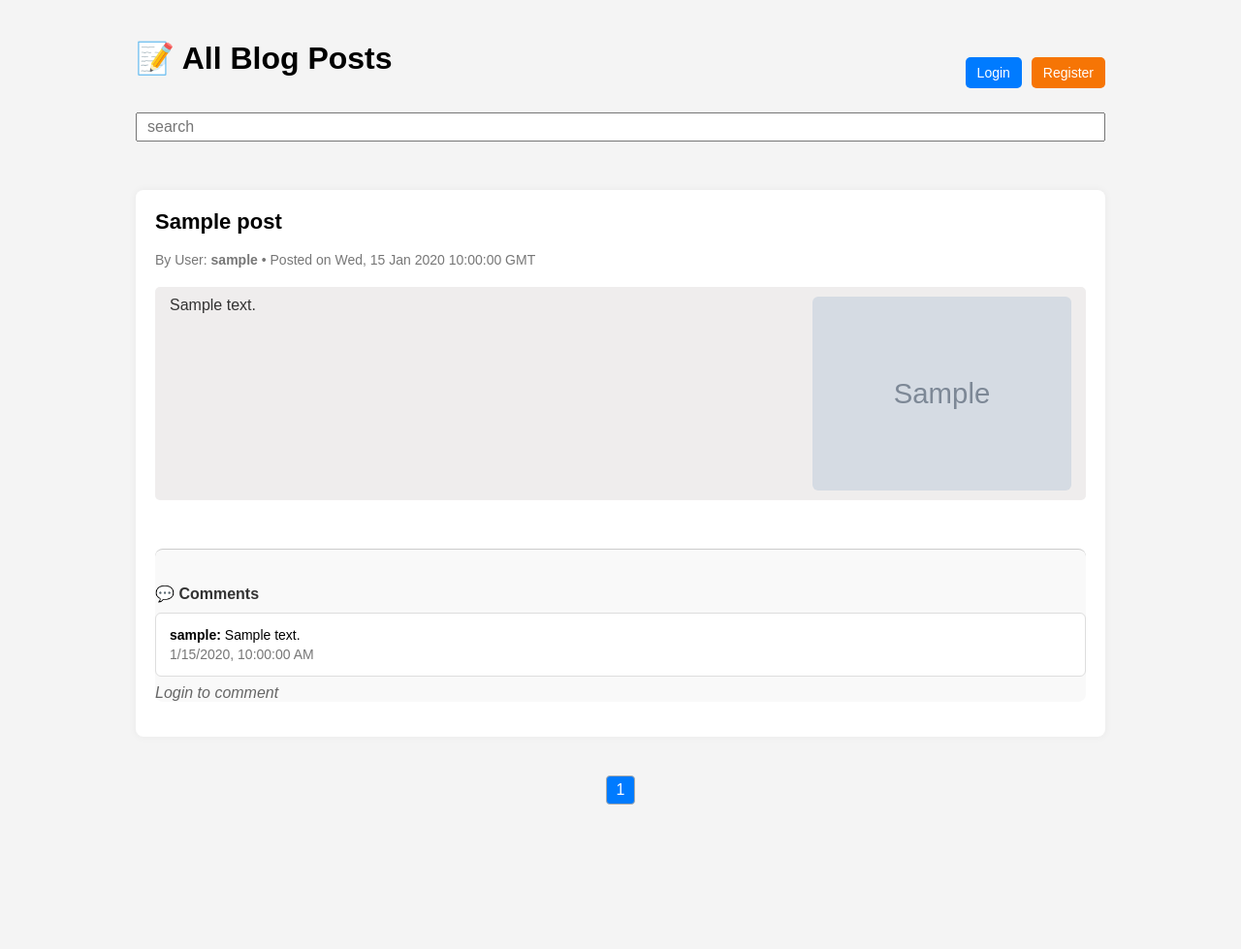
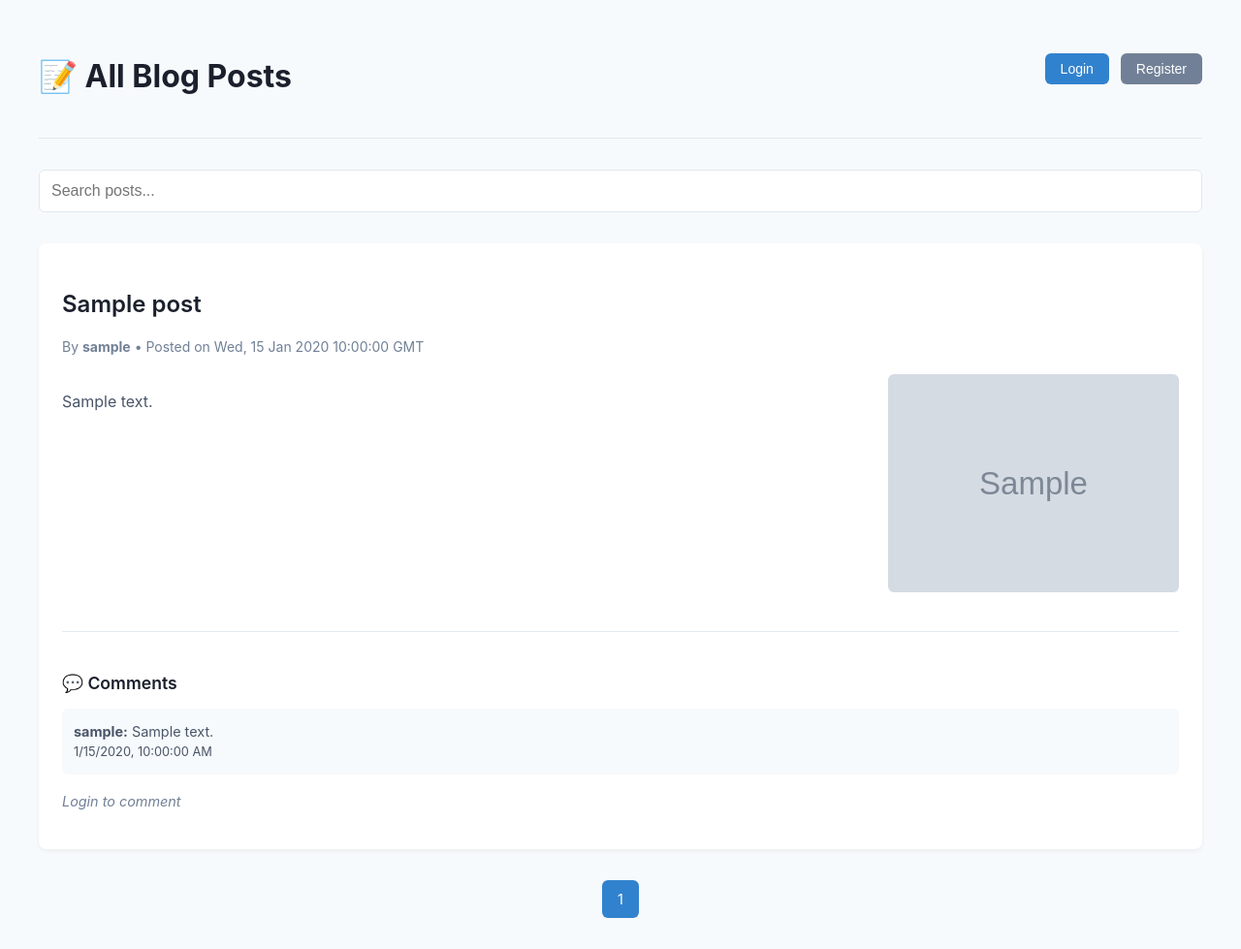
Before and after one commit to SahilAsodariya/Blog, a Flask app: page / in a window 1280 px wide. Shown: the whole page at 97% size. Before the commit the page ends 830 px from the top, so only its background shows below. Run offline with Flask 3, Linux system fonts and the light colour scheme; tables that the repository leaves empty hold one stand-in row (values such as "Sample post"); grey boxes marked "Sample" are stand-in pictures; some libraries are stand-ins or nearby versions.

Commit message:
Integrate SocketIO for real-time notifications; update app initialization and routes to support WebSocket functionality; enhance post creation with notification emission; improve UI with responsive design and styling updates.

```diff
--- a/app/__init__.py
+++ b/app/__init__.py
@@ -1,5 +1,5 @@
 from flask import Flask
-from .extensions import db, migrate, jwt,mail
+from .extensions import db, migrate, jwt,mail, socketio
 from .routes.auth import auth_bp
 from .routes.post import post_bp
 from .routes.First_page import bp as first_page_bp
@@ -14,6 +14,7 @@ def create_app(config = "config.Config"):
     migrate.init_app(app,db)
     jwt.init_app(app)
     mail.init_app(app)
+    socketio.init_app(app, cors_allowed_origins="*")
 
     app.register_blueprint(auth_bp, url_prefix="/auth/")
     app.register_blueprint(post_bp, url_prefix="/post/")
--- a/app/extensions.py
+++ b/app/extensions.py
@@ -2,9 +2,12 @@ from flask_sqlalchemy import SQLAlchemy
 from flask_migrate import Migrate
 from flask_jwt_extended import JWTManager
 from flask_mail import Mail
+from flask_socketio import SocketIO
+
 
 
 db = SQLAlchemy()
 migrate = Migrate()
 jwt = JWTManager()
 mail = Mail()
+socketio = SocketIO()
--- a/app/routes/auth.py
+++ b/app/routes/auth.py
@@ -1,13 +1,15 @@
 from flask import Blueprint, request,render_template, redirect, url_for, jsonify
 from werkzeug.security import generate_password_hash, check_password_hash
 from ..models import User
-from ..extensions import db
+from ..extensions import db,socketio
 from ..validation import is_valid_password
 from ..schema.schema import UserSchema
 from flask_jwt_extended import create_access_token,jwt_required, get_jwt_identity, decode_token
 from email_validator import validate_email, EmailNotValidError
 from ..utils.email_utils import send_email
 from datetime import timedelta
+
+
 
 
 auth_bp = Blueprint('auth',__name__)
--- a/app/routes/post.py
+++ b/app/routes/post.py
@@ -2,11 +2,12 @@ from flask import Blueprint, request, render_template,jsonify, current_app
 import os
 from werkzeug.utils import secure_filename
 from ..models import Post, User
-from ..extensions import db
+from ..extensions import db, socketio
 from ..schema.schema import PostSchema, CommentSchema
 from datetime import datetime, timedelta
 from sqlalchemy import func
 from ..utils.image_compres_utils import compress_image
+from flask_socketio import emit
 
 
 
@@ -105,6 +106,12 @@ def create_post():
         db.session.add(post)
         db.session.commit()
 
+        socketio.emit(
+        'notification',
+        {'message': f"📢 New post created: {title}"},
+        to=None
+    )
+
         return jsonify({'message': 'Post created successfully'}), 201
 
     return render_template('create_post.html')
--- a/app/static/css/posts.css
+++ b/app/static/css/posts.css
@@ -1,264 +1,281 @@
-/* posts.css */
-
 body {
-  font-family: Arial, sans-serif;
-  background: #f4f4f4;
+  font-family: 'Inter', -apple-system, BlinkMacSystemFont, 'Segoe UI', Roboto, Oxygen, Ubuntu, Cantarell, sans-serif;
+  background-color: #f7fafc;
+  color: #2d3748;
   margin: 0;
-  padding: 0;
+  line-height: 1.6;
 }
 
 .container {
-  width: 90%;
-  max-width: 1000px;
-  margin: auto;
-  padding: 20px;
+  max-width: 1200px;
+  margin: 0 auto;
+  padding: 2rem;
 }
 
 .header {
   display: flex;
   justify-content: space-between;
   align-items: center;
-  margin-bottom: 15px;
-  flex-wrap: wrap;
-}
-.search-container{
-  margin-bottom: 30px;
-  display: flex;
-  width: 100%;
-  gap: 20px;
-}
-.search{
- width: 100%;
-  height: 30px;
-  padding: 0px 10px;
-  font-size: 16px;
+  margin-bottom: 2rem;
+  border-bottom: 1px solid #e2e8f0;
+  padding-bottom: 1rem;
 }
 
+.header h1 {
+  font-size: 2rem;
+  font-weight: 700;
+  color: #1a202c;
+}
 
 .actions {
-  margin-top: 30px;
   display: flex;
-  gap: 10px;
+  gap: 1rem;
+  align-items: center;
 }
 
-.btn {
-  padding: 8px 12px;
-  border: none;
-  cursor: pointer;
-  font-size: 14px;
-  border-radius: 5px;
-  text-decoration: none;
+.my-posts-toggle {
+  display: flex;
+  align-items: center;
+  gap: 0.5rem;
 }
 
-.btn.primary {
-  background-color: #007bff;
-  color: white;
+.my-posts-toggle input[type="checkbox"] {
+  display: inline-block;
+  width: 1.25rem;
+  height: 1.25rem;
+  cursor: pointer;
 }
 
-.btn.danger {
-  background-color: #dc3545;
-  color: white;
-}
-.btn.user {
-  background-color: rgb(162, 74, 216);
-  color: white;
+.my-posts-toggle label {
+  font-size: 0.9rem;
+  color: #4a5568;
+  cursor: pointer;
 }
 
-.register {
-  background-color: rgb(246, 117, 5);
-  color: white;
-}
-.posts-container {
-  display: flex;
-  flex-direction: column;
-  gap: 20px;
+.search-container {
+  margin-bottom: 2rem;
 }
 
-.post-card {
-  background-color: white;
-  padding: 20px;
-  border-radius: 10px;
-  box-shadow: 0 2px 8px rgba(0, 0, 0, 0.1);
-  overflow-wrap: break-word; /* 💡 Ensures long words wrap */
-  word-wrap: break-word;
-  word-break: break-word;
+.search {
+  width: 100%;
+  padding: 0.75rem;
+  border: 1px solid #e2e8f0;
+  border-radius: 0.375rem;
+  font-size: 1rem;
+  color: #2d3748;
+  background-color: #fff;
+  transition: border-color 0.2s ease;
 }
 
-.post-card h2 {
-  margin-top: 0;
+.search:focus {
+  outline: none;
+  border-color: #3182ce;
+  box-shadow: 0 0 0 3px rgba(66, 153, 225, 0.1);
 }
 
-.meta {
-  font-size: 0.8em;
-  color: #555;
-  margin-bottom: 10px;
+.posts-container {
+  display: grid;
+  gap: 1.5rem;
 }
 
 .post-card {
   background-color: #fff;
-  padding: 20px;
-  margin: 20px 0;
-  border-radius: 8px;
-  box-shadow: 0 0 8px rgba(0, 0, 0, 0.05);
+  border-radius: 0.5rem;
+  padding: 1.5rem;
+  box-shadow: 0 2px 4px rgba(0, 0, 0, 0.05);
+  transition: transform 0.2s ease, box-shadow 0.2s ease;
+}
+
+.post-card:hover {
+  transform: translateY(-2px);
+  box-shadow: 0 4px 8px rgba(0, 0, 0, 0.1);
 }
 
 .post-card h2 {
-  margin-top: 0;
-  font-size: 22px;
+  font-size: 1.5rem;
+  font-weight: 600;
+  color: #1a202c;
+  margin-bottom: 0.5rem;
 }
 
 .meta {
-  color: #777;
-  font-size: 14px;
-  margin-bottom: 12px;
+  font-size: 0.875rem;
+  color: #718096;
+  margin-bottom: 1rem;
 }
 
 .content-img {
-  background-color: #efeded;
-  margin-top: 20px;
-  padding: 10px 15px;
-  border-radius: 5px;
   display: flex;
-  flex-direction: column;
-  gap: 10px;
+  gap: 1.5rem;
+  margin-bottom: 1rem;
+}
+
+.content-img.text-only {
+  display: block;
 }
 
 .content-img.side-by-side {
-  flex-direction: row;
   align-items: flex-start;
 }
 
 .content-img .content {
   flex: 1;
-  font-size: 16px;
-  color: #333;
-  margin: 0;
+  font-size: 1rem;
+  color: #4a5568;
 }
-
 
 .content-img .img {
   max-width: 300px;
-  max-height: 200px;
+  border-radius: 0.375rem;
   object-fit: cover;
-  border-radius: 6px;
 }
 
-/* Full width content when there's no image */
-.content-img.text-only .content {
-  width: 100%;
+.actions {
+  display: flex;
+  gap: 0.75rem;
+  margin-bottom: 1rem;
 }
 
-/* Responsive behavior */
-@media (max-width: 768px) {
-  .content-img.side-by-side {
-    flex-direction: column;
-  }
-
-  .content-img .img {
-    width: 100%;
-    height: auto;
-  }
+.btn {
+  padding: 0.5rem 1rem;
+  border-radius: 0.375rem;
+  font-size: 0.875rem;
+  font-weight: 500;
+  cursor: pointer;
+  transition: background-color 0.2s ease, transform 0.1s ease;
+  border: none;
+  text-decoration: none;
+  display: inline-flex;
+  align-items: center;
+  justify-content: center;
 }
 
+.btn:hover {
+  transform: translateY(-1px);
+}
 
+.btn-primary {
+  background-color: #3182ce;
+  color: #fff;
+}
 
+.btn-primary:hover {
+  background-color: #2b6cb0;
+}
+
+.btn-secondary {
+  background-color: #718096;
+  color: #fff;
+}
+
+.btn-secondary:hover {
+  background-color: #5a6782;
+}
+
+.btn-danger {
+  background-color: #e53e3e;
+  color: #fff;
+}
+
+.btn-danger:hover {
+  background-color: #c53030;
+}
+
+.btn-small {
+  padding: 0.4rem 0.8rem;
+  font-size: 0.8rem;
+}
 
 .comments-section {
-  margin-top: 20px;
-  border-top: 1px solid #ccc;
-  padding-top: 15px;
-  background-color: #f9f9f9;
-  border-radius: 8px;
+  margin-top: 1.5rem;
+  padding-top: 1rem;
+  border-top: 1px solid #e2e8f0;
 }
 
 .comments-section h4 {
-  margin-bottom: 10px;
-  color: #333;
+  font-size: 1.1rem;
+  font-weight: 600;
+  color: #1a202c;
+  margin-bottom: 0.75rem;
+}
+
+.comments-list {
+  display: grid;
+  gap: 0.75rem;
+  margin-bottom: 1rem;
+}
+
+.comment {
+  display: flex;
+  gap: 1rem;
+  padding: 0.75rem;
+  background-color: #f7fafc;
+  border-radius: 0.375rem;
+}
+
+.comment p {
+  margin: 0;
+  font-size: 0.9rem;
+  color: #4a5568;
+}
+
+.comment .meta {
+  font-size: 0.8rem;
+}
+
+.no-comments, .no-posts, .comment-login-msg {
+  font-size: 0.9rem;
+  color: #718096;
+  font-style: italic;
 }
 
 .comment-form {
   display: flex;
-  gap: 10px;
-  margin-top: 10px;
+  gap: 0.5rem;
+  margin-top: 1rem;
 }
 
 .comment-input {
   flex: 1;
-  padding: 8px 12px;
-  border: 1px solid #ccc;
-  border-radius: 6px;
-  font-size: 14px;
+  padding: 0.5rem;
+  border: 1px solid #e2e8f0;
+  border-radius: 0.375rem;
+  font-size: 0.9rem;
+  color: #2d3748;
 }
 
-.comment-form .btn.small {
-  padding: 8px 16px;
-  font-size: 14px;
-  border-radius: 6px;
-  cursor: pointer;
-  background-color: #007bff;
-  color: white;
-  border: none;
-}
-
-.comment-form .btn.small:hover {
-  background-color: #0056b3;
-}
-
-.comments-list {
-  display: flex;
-  flex-direction: column;
-  gap: 12px;
-  margin-top: 10px;
-}
-
-.comment {
-  display: flex;
-  align-items: center;
-  justify-content: space-between;
-  gap: 10px;
-  background-color: #fff;
-  padding: 10px 14px;
-  border: 1px solid #ddd;
-  border-radius: 6px;
-  font-size: 14px;
-}
-
-.comment p {
-  margin: 4px 0;
-}
-
-.comment .comment-time {
-  font-size: 12px;
-  color: #777;
-}
-
-.comment-login-msg {
-  font-style: italic;
-  color: #666;
-  margin-top: 8px;
+.comment-input:focus {
+  outline: none;
+  border-color: #3182ce;
+  box-shadow: 0 0 0 3px rgba(66, 153, 225, 0.1);
 }
 
 .page-container {
-  align-items: center;
+  display: flex;
   justify-content: center;
-  display: flex;
-  gap: 5px;
-  margin-top: 20px;
-  flex-wrap: wrap;
+  gap: 0.5rem;
+  margin-top: 2rem;
 }
 
 .page {
-  padding: 5px 10px;
-  border: 1px solid #aaa;
+  padding: 0.5rem 1rem;
+  border-radius: 0.375rem;
+  background-color: #edf2f7;
+  color: #4a5568;
   cursor: pointer;
-  border-radius: 4px;
+  font-size: 0.9rem;
+  transition: background-color 0.2s ease;
+}
+
+.page:hover {
+  background-color: #e2e8f0;
 }
 
 .page.active {
-  background-color: #007bff;
-  color: white;
+  background-color: #3182ce;
+  color: #fff;
 }
 
 .page.nav {
-  font-weight: bold;
+  font-weight: 600;
 }
--- a/app/templates/create_post.html
+++ b/app/templates/create_post.html
@@ -34,6 +34,7 @@
     </form>
   </div>
   <script>
+
     document.querySelector(".cancel").addEventListener("click", function () {
       title.value = "";
       content.value = "";
--- a/app/templates/posts.html
+++ b/app/templates/posts.html
@@ -1,65 +1,56 @@
 <!DOCTYPE html>
 <html lang="en">
-
 <head>
   <meta charset="UTF-8" />
+  <meta name="viewport" content="width=device-width, initial-scale=1.0" />
   <title>All Blog Posts</title>
-  <!-- Link to external CSS file -->
   <link rel="stylesheet" href="{{ url_for('static', filename='css/posts.css') }}" />
+  <script src="https://cdn.socket.io/4.6.1/socket.io.min.js"></script>
+
 </head>
-
 <body>
   <div class="container">
     <header class="header">
       <h1>📝 All Blog Posts</h1>
-
       <div class="actions">
-        <!-- Shown only when logged in -->
-        <div style="display: flex; align-items: center">
+        <div class="my-posts-toggle" style="display: flex; align-items: center">
           <input type="checkbox" id="my_post" onchange="func()" style="display: none" />
-          <p id="my_post_label" style="display: none">Only see my posts</p>
+          <label for="my_post" id="my_post_label" style="display: none">Only see my posts</label>
         </div>
-
-        <!-- Button to create new post -->
-        <button id="create-post-btn" class="btn primary" onclick="goToCreatePost()" style="display: none">
+        <button id="create-post-btn" class="btn btn-primary" onclick="goToCreatePost()" style="display: none">
           + Create New Post
         </button>
-
-        <!-- Admin-only: Link to admin user list -->
-        <button id="user-btn" class="btn user" onclick="goToAdminDashboard()" style="display: none">
+        <button id="user-btn" class="btn btn-secondary" onclick="goToAdminDashboard()" style="display: none">
           All Users
         </button>
-
-        <!-- Logout button -->
-        <button id="logout-btn" class="btn danger" onclick="logout()" style="display: none">
+        <button id="logout-btn" class="btn btn-danger" onclick="logout()" style="display: none">
           Logout
         </button>
-
-        <!-- Shown only when NOT logged in -->
-        <button id="login-btn" class="btn primary" onclick="goToLogin()" style="display: none">
+        <button id="login-btn" class="btn btn-primary" onclick="goToLogin()" style="display: none">
           Login
         </button>
-        <button id="register-btn" class="btn register" onclick="goToRegister()" style="display: none">
+        <button id="register-btn" class="btn btn-secondary" onclick="goToRegister()" style="display: none">
           Register
         </button>
       </div>
     </header>
     <div class="search-container">
-      <input type="search" name="search" class="search" placeholder="search">
+      <input type="search" name="search" class="search" placeholder="Search posts..." />
     </div>
-
-    <!-- Container for blog posts -->
     <div id="posts-container" class="posts-container"></div>
     <div class="page-container"></div>
   </div>
-  </div>
 
   <script>
+    const socket = io();
+
+    socket.on('notification', function(data) {
+        alert(data.message);
+    });
     const token = localStorage.getItem("access_token");
     const userId = localStorage.getItem("user_id");
     let is_admin = false;
 
-    // Show/hide login/logout/register buttons
     if (token) {
       document.getElementById("my_post_label").style.display = "inline-block";
       document.getElementById("my_post").style.display = "inline-block";
@@ -70,7 +61,6 @@
       document.getElementById("register-btn").style.display = "inline-block";
     }
 
-    // Main function to load and render posts
     const func = async (page = 1) => {
       const search = document.querySelector(".search").value.trim();
       const showMyPosts = document.getElementById("my_post").checked;
@@ -107,28 +97,25 @@
             postDiv.innerHTML = `
             <div>
               <h2>${post.title}</h2>
-              <p class="meta">By User: <strong>${post.username}</strong> • Posted on ${post.created_at}</p>
-
+              <p class="meta">By <strong>${post.username}</strong> • Posted on ${post.created_at}</p>
               <div class="content-img ${hasImage ? "side-by-side" : "text-only"}">
                 <p class="content">${post.content}</p>
                 ${hasImage
-                ? `<img src="static/uploads/${post.file}" class="img" alt="Post Image">`
+                ? `<img src="static/uploads/${post.file}" class="img" alt="Post Image" />`
                 : ""
               }
               </div>
             </div>
-
             <div class="actions">
               ${token && userId == post.user_id
-                ? `<a href="/post/edit-page/${post.id}" class="btn primary">Edit</a>`
+                ? `<a href="/post/edit-page/${post.id}" class="btn btn-primary">Edit</a>`
                 : ""
               }
               ${(token && userId == post.user_id) || is_admin
-                ? `<a onclick="deletePost(${post.id})" class="btn danger">Delete</a>`
+                ? `<a onclick="deletePost(${post.id})" class="btn btn-danger">Delete</a>`
                 : ""
               }
             </div>
-
             <div class="comments-section">
               <h4>💬 Comments</h4>
               <div class="comments-list" id="comments-${post.id}">
@@ -143,7 +130,7 @@
                               </div>
                               <div style="flex: 1;">
                                 ${is_admin
-                        ? `<a onclick="deleteComment(${comment.id})" class="btn danger">Delete</a>`
+                        ? `<a onclick="deleteComment(${comment.id})" class="btn btn-danger">Delete</a>`
                         : ""
                       }
                               </div>
@@ -154,12 +141,11 @@
                 : `<p class="no-comments">No comments yet.</p>`
               }
               </div>
-
               ${token
                 ? `
                     <form class="comment-form" onsubmit="submitComment(event, ${post.id})">
                       <input type="text" class="comment-input" id="comment-input-${post.id}" placeholder="Write a comment..." required />
-                      <button type="submit" class="btn small">Post</button>
+                      <button type="submit" class="btn btn-small">Post</button>
                     </form>
                   `
                 : `<p class="comment-login-msg">Login to comment</p>`
@@ -177,10 +163,8 @@
         });
     };
 
-    // Submit Comment
     const submitComment = (e, postId) => {
       e.preventDefault();
-
       const input = document.getElementById(`comment-input-${postId}`);
       const content = input.value.trim();
       if (!content) return;
@@ -201,7 +185,6 @@
         .catch(() => alert("Could not post comment."));
     };
 
-    // Delete Post
     const deletePost = (postId) => {
       fetch(`/post/delete/${postId}`, {
         method: "DELETE",
@@ -218,7 +201,6 @@
         .catch((err) => alert("Error deleting post."));
     };
 
-    // Delete Comment
     const deleteComment = (commentId) => {
       fetch(`/admin/comment_delete/${commentId}`, {
         method: "DELETE",
@@ -235,10 +217,8 @@
         .catch(() => alert("Error deleting comment."));
     };
 
-    // Search event
     document.querySelector(".search").addEventListener("input", () => func(1));
 
-    // Pagination rendering
     function renderPagination(currentPage, totalPages) {
       const pageContainer = document.querySelector(".page-container");
       pageContainer.innerHTML = "";
@@ -281,7 +261,6 @@
       }
     }
 
-    // Navigation
     function goToLogin() {
       window.location.href = "/auth/login";
     }
@@ -304,10 +283,7 @@
       window.location.href = "/";
     }
 
-    // Load posts initially
     func(1);
   </script>
-
 </body>
-
 </html>
--- a/run.py
+++ b/run.py
@@ -1,6 +1,7 @@
 from app import create_app
+from app.extensions import socketio
 
 app = create_app()
 
 if __name__ == "__main__":
-    app.run(debug=True)
+    socketio.run(app, debug=True)
```
